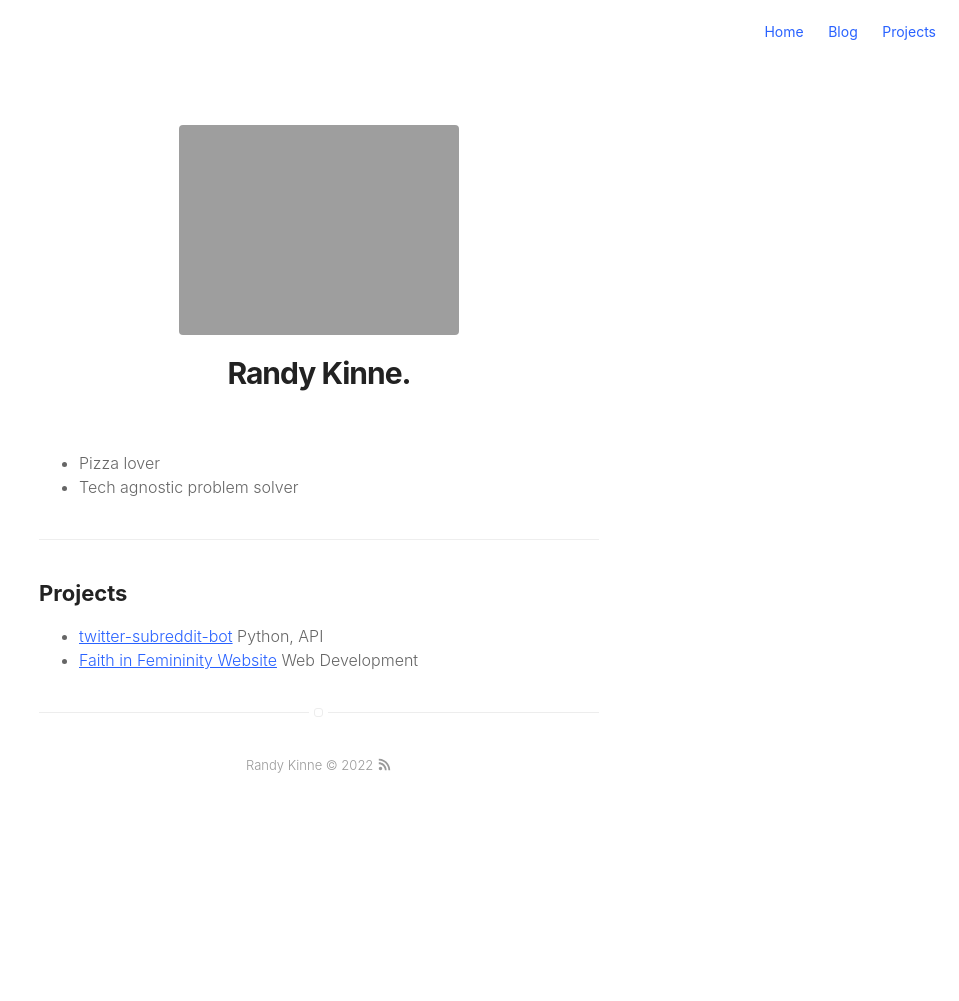
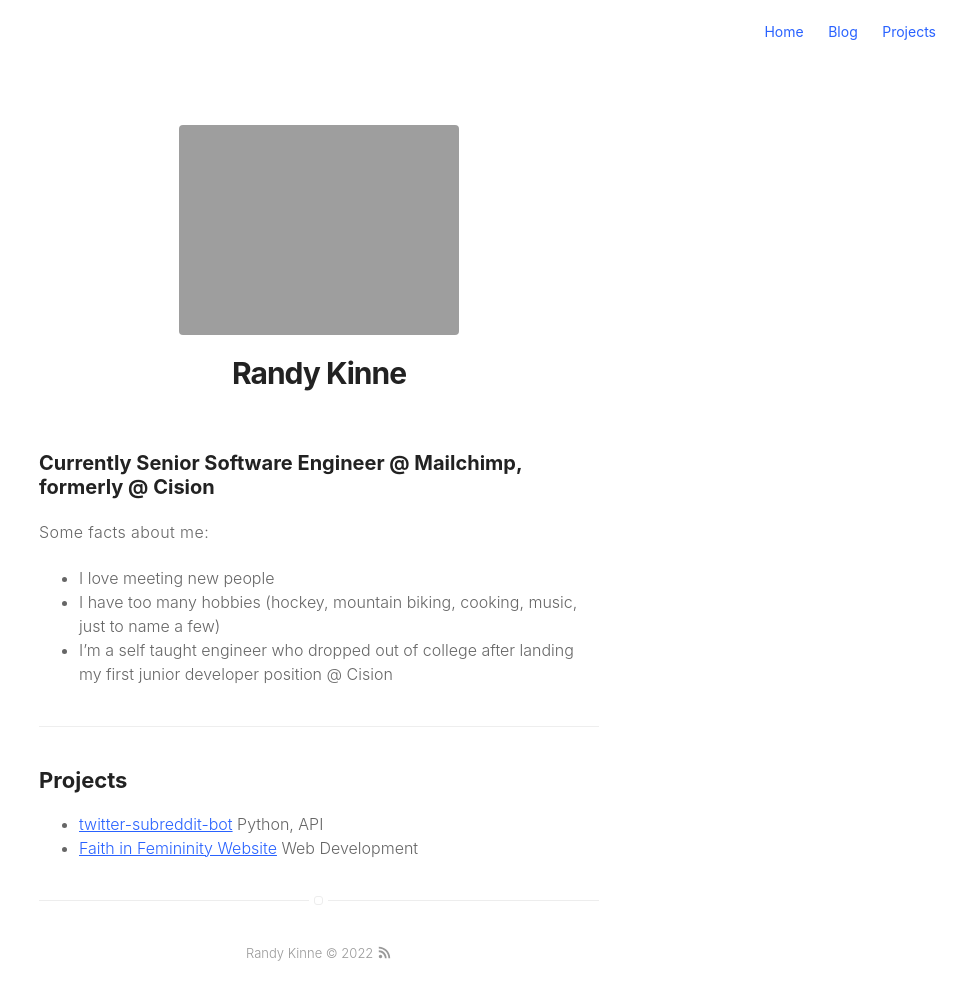
Before and after one commit to randykinne/randykinne.dev, a Jekyll site: the page built from about.md, in a window 1280 px wide. Shown: the whole page, without its empty margins (321-1280 px from the left). Built offline with Jekyll 4.4.1, drawn with Linux system fonts in a browser that asks for light colours; before the commit the page ends 900 px from its top, so only the background shows below that.

Commit message:
Update about page and old blog post

````diff
--- a/_posts/2020-12-7-til-ip-command.markdown
+++ b/_posts/2020-12-7-til-ip-command.markdown
@@ -30,6 +30,8 @@ To find the current machine's IP, we could use the `ip` tool.
 ip [OPTION] OBJECT {COMMAND | help}
 ```
 
-In our case, we used `ip a` to display all network devices.
+In our case, we used `ip a` (or `ip addr`) to display all network devices.
 
-[img](https://www.cyberciti.biz/media/new/faq/2012/01/ip-command-show-address-ethernet-interface.png)
+![img](https://www.cyberciti.biz/media/new/faq/2012/01/ip-command-show-address-ethernet-interface.png)
+
+In the image above, various network interfaces are displayed as well as their associated addresses.
--- a/about.md
+++ b/about.md
@@ -5,10 +5,14 @@ layout: page
 
 ![Profile Image]({{ site.url }}/{{ site.picture }})
 
-# Randy Kinne.
+# Randy Kinne
 
-- Pizza lover
-- Tech agnostic problem solver
+### Currently Senior Software Engineer @ Mailchimp, formerly @ Cision
+
+Some facts about me:
+- I love meeting new people
+- I have too many hobbies (hockey, mountain biking, cooking, music, just to name a few)
+- I'm a self taught engineer who dropped out of college after landing my first junior developer position @ Cision
 
 ---
 
````
